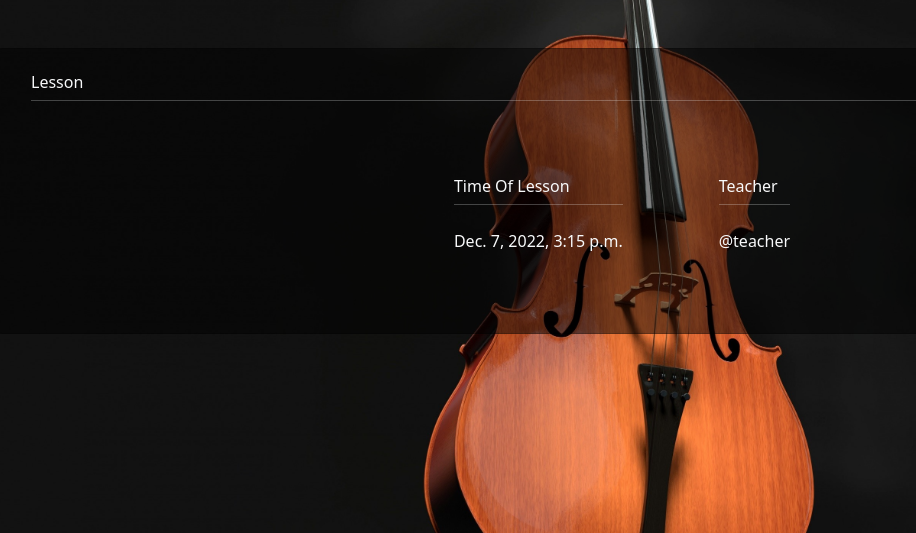
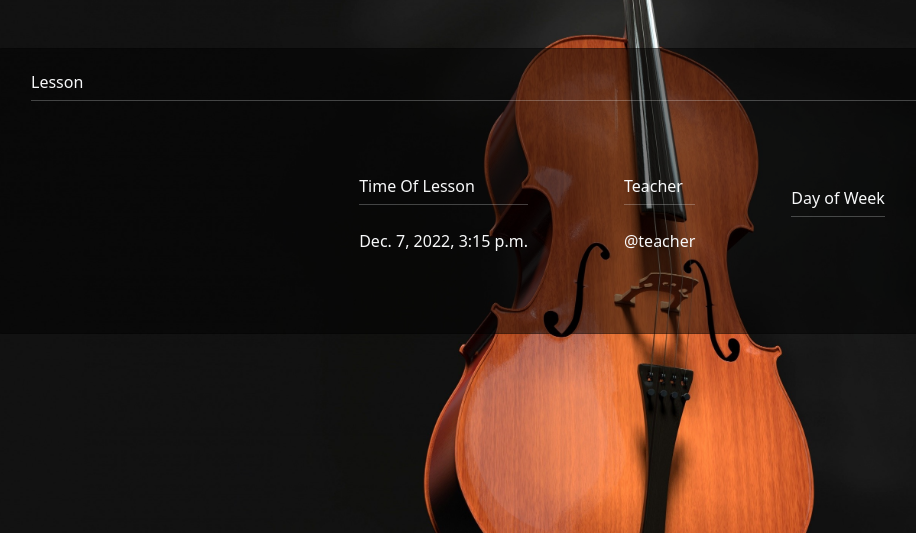
Before and after one commit to Mudssy/Hornet, a Django app: page /booked_lessons/ in a window 1280 px wide. Shown: the part 166-699 px from the top of the page, without its empty margins (18-934 px from the left). Run offline with Django 4.2, Linux system fonts and the light colour scheme; a user stored in the database is signed in; data comes from the database, SQL or seed files in the repository.

Commit message:
Create lesson feed for teachers

```diff
--- a/lessons/helpers.py
+++ b/lessons/helpers.py
@@ -109,7 +109,8 @@ def create_booked_lessons(lesson_request):
             student=lesson_request.requestor,
             teacher = teacher,
             start_time = booking_time,
-            duration = lesson_request.lesson_duration_hours
+            duration = lesson_request.lesson_duration_hours,
+            day = booking_time.strftime("%A")
         )
 
         i += 1
--- a/lessons/models.py
+++ b/lessons/models.py
@@ -144,6 +144,8 @@ class BookedLesson(models.Model):
         related_name='booked_teacher',
     )
 
+    day = models.CharField(max_length=20, blank=True)
+
 class Invoice(models.Model):
 
     associated_student=models.ForeignKey(
--- a/lessons/templates/partials/feed_nav.html
+++ b/lessons/templates/partials/feed_nav.html
@@ -12,7 +12,7 @@
         <a class="nav-link" href="{% url 'invoices' %}">Invoices</a>
         <a class="nav-link" href="{% url 'payment_history' %}"> Payment History </a>
     {% elif request.user.account_type == 2%}
-        <a class="nav-link" aria-current="page" href="#">Lessons</a>
+        <a class="nav-link" aria-current="page" href="{% url 'booked_lessons' %}">Lessons</a>
     {% elif request.user.account_type == 3 %}
         <a class="nav-link" aria-current="page" href="{% url 'show_all_requests' %}">Open Requests</a>
         <a class="nav-link" aria-current="page" href="{% url 'submit_payment' %}">Submit Payment</a>
--- a/lessons/templates/partials/show_lesson.html
+++ b/lessons/templates/partials/show_lesson.html
@@ -14,11 +14,24 @@
                 <hr class="mt-0 mb-4">
                 <p>{{lesson.start_time}}</p>
             </div>
+            {% if request.user.account_type == 1%}
             <div class="card bg-transparent bg-opacity-75 border-0 mb-3 m-4 p-4">
                 <h6 class="card-title">Teacher</h6>
                 <hr class="mt-0 mb-4">
                 <p>{{lesson.teacher}}</p>
             </div>
+            {% elif request.user.account_type == 2%}
+            <div class="card bg-transparent bg-opacity-75 border-0 mb-3 m-4 p-4">
+                <h6 class="card-title">Student</h6>
+                <hr class="mt-0 mb-4">
+                <p>{{lesson.student}}</p>
+            </div>
+            {% endif %}
+            <div class="card bg-transparent bg-opacity-75 border-0 mb-3 m-4 p-4">
+                <h6 class="card-title">Day of Week</h6>
+                <hr class="mt-0 mb-4">
+                <p>{{lesson.day}}</p>
+            </div>
         </div>
     </div>
 
--- a/lessons/views.py
+++ b/lessons/views.py
@@ -9,6 +9,7 @@ from django.urls import reverse
 from django.utils import timezone
 from django.views.generic import ListView, DetailView
 from django.utils.decorators import method_decorator
+from datetime import datetime
 
 # Create your views here.
 
@@ -232,7 +233,10 @@ def invoices(request):
 
 def booked_lessons(request):
     user = request.user
-    lessons = BookedLesson.objects.filter(student=user)
+    if user.account_type == 1:
+        lessons = BookedLesson.objects.filter(student=user)
+    else:
+        lessons = BookedLesson.objects.filter(teacher=user)
     return render(request, 'booked_lessons.html', {'lessons':lessons})
 
 def delete_request(request, request_id):
```
Also changed, not shown: lessons/migrations/0002_alter_lessonrequest_lesson_gap_weeks.py (deleted), lessons/migrations/0003_lessonrequest_friday_end_time_and_more.py (deleted).
